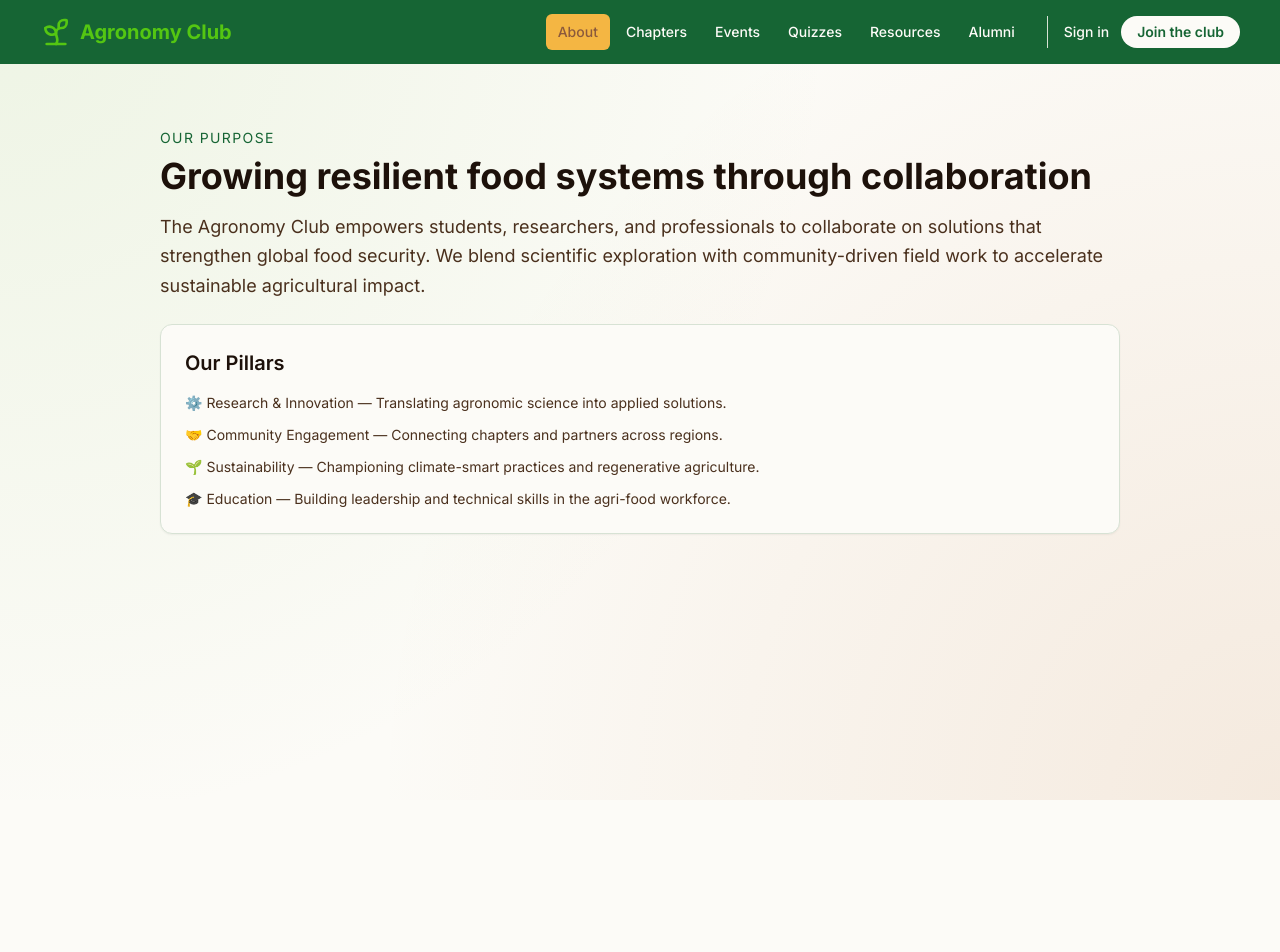
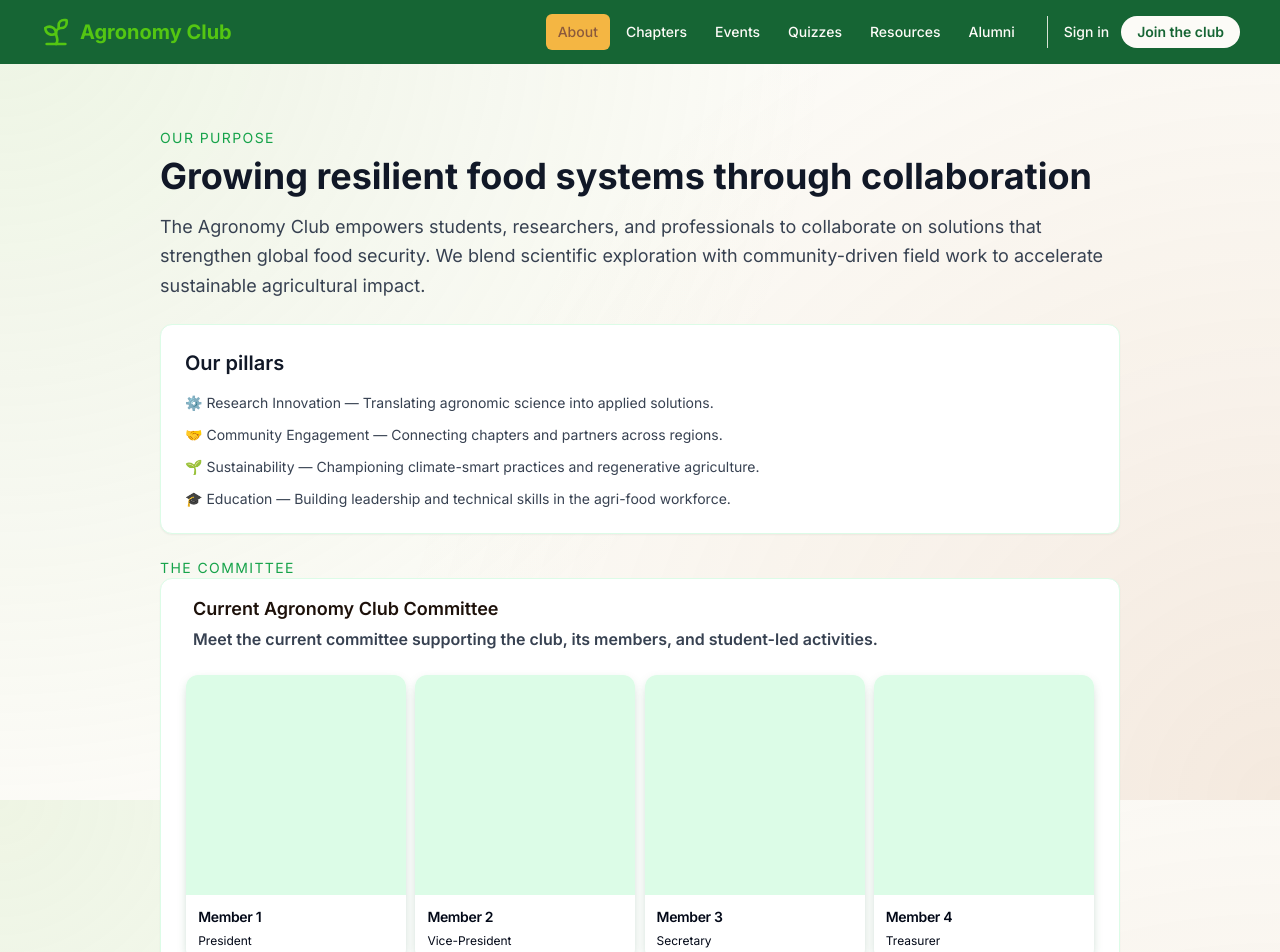
Before and after one commit to codersforcauses/agronomy-club, a Next.js app in the folder client/: page /about in a window 1280 px wide. Shown: the top 952 px of the page. Before the commit the page ends 800 px from the top, so only its background shows below. Built offline with nearby package versions, Linux system fonts and the light colour scheme.

Commit message:
Made the cards larger, added a shadow, renamed the card file

```diff
--- a/client/src/app/about/page.tsx
+++ b/client/src/app/about/page.tsx
@@ -1,21 +1,28 @@
 import type { Metadata } from "next";
 import Link from "next/link";
+
+import { CommitteeMemberCard } from "@/components/ui/committee-member-card";
 
 export const metadata: Metadata = {
   title: "About | Agronomy Club",
   description:
     "Discover the purpose, values, and impact strategy guiding the Agronomy Club.",
 };
-
+const committeeMembers = [
+  { name: "Member 1", position: "President", photo: "" },
+  { name: "Member 2", position: "Vice-President", photo: "" },
+  { name: "Member 3", position: "Secretary", photo: "" },
+  { name: "Member 4", position: "Treasurer", photo: "" },
+];
 export default function AboutPage() {
   return (
     <section className="mx-auto max-w-5xl px-4 py-16 sm:px-6 lg:px-8">
-      <div className="space-y-6">
+      <div className="space-y-6 text-gray-700">
         <div>
-          <p className="text-sm uppercase tracking-widest text-brand-green-dark">
+          <p className="text-sm uppercase tracking-widest text-green-600">
             Our purpose
           </p>
-          <h1 className="mt-2 text-4xl font-bold">
+          <h1 className="mt-2 text-4xl font-bold text-gray-900">
             Growing resilient food systems through collaboration
           </h1>
           <p className="mt-4 text-lg leading-relaxed">
@@ -25,11 +32,11 @@ export default function AboutPage() {
             accelerate sustainable agricultural impact.
           </p>
         </div>
-        <div className="rounded-xl border border-brand-green-light bg-brand-surface p-6 shadow-sm">
-          <h2 className="text-xl font-semibold">Our Pillars</h2>
+        <div className="rounded-xl border border-green-100 bg-white p-6 shadow-sm">
+          <h2 className="text-xl font-semibold text-gray-900">Our pillars</h2>
           <ul className="mt-4 space-y-3 text-sm">
             <li>
-              ⚙️ Research &amp; Innovation — Translating agronomic science into
+              ⚙️ Research Innovation — Translating agronomic science into
               applied solutions.
             </li>
             <li>
@@ -46,6 +53,31 @@ export default function AboutPage() {
             </li>
           </ul>
         </div>
+        <div>
+          <p className="text-sm uppercase tracking-widest text-green-600">
+            The Committee
+          </p>
+          {/*<h2 className = "text-2xl font-bold text-gray-900">The Committee</h2>*/}
+          <div className="rounded-xl border border-green-100 bg-white p-4 shadow-sm">
+            <h2 className="text-brand-700 px-4 text-lg font-semibold">
+              Current Agronomy Club Committee
+            </h2>
+            <p className="text-soil-900 mt-1 px-4 font-semibold">
+              Meet the current committee supporting the club, its members, and
+              student-led activities.
+            </p>
+            <div className="mt-6 flex justify-evenly">
+              {committeeMembers.map((member) => (
+                <CommitteeMemberCard
+                  key={member.name}
+                  name={member.name}
+                  position={member.position}
+                  photo={member.photo}
+                />
+              ))}
+            </div>
+          </div>
+        </div>
       </div>
     </section>
   );
--- /dev/null
+++ b/client/src/components/ui/ResourceListItem.tsx
@@ -0,0 +1,41 @@
+type ResourceListItemProps = {
+  ResourceName: string;
+  ChapterName: string;
+  UploadDate: string;
+  type: "Video Game" | "Article" | "Website" | "Other";
+};
+
+const Icon = {
+  "Video Game": "🎮",
+  Article: "📝",
+  Website: "🌐",
+  Other: "📦",
+};
+
+const ChapterColour = {
+  default: "bg-brand-700",
+};
+
+export function ResourceListItem({
+  ResourceName,
+  ChapterName,
+  UploadDate,
+  type,
+}: ResourceListItemProps) {
+  return (
+    <div className="border-brand-100 flex items-center justify-between border-b py-4">
+      {/* Resource name with icon */}
+      <div className="flex w-1/3 items-center gap-3">
+        <span className="text-soil-900">{Icon[type]}</span>
+        <span className="text-soil-900 font-medium">{ResourceName}</span>
+      </div>
+      {/* Chapter name with coloured bar */}
+      <div className="flex w-1/3 items-center gap-2">
+        <div className={`h-5 w-1 rounded-sm ${ChapterColour.default}`} />
+        <span className="text-soil-700 font-medium">{ChapterName}</span>
+      </div>
+      {/* Upload date */}
+      <span className="text-soil-700 w-1/3 text-right">{UploadDate}</span>
+    </div>
+  );
+}
--- a/client/src/components/ui/CommitteeMemberCard.tsx
+++ b/client/src/components/ui/committee-member-card.tsx
@@ -19,17 +19,20 @@ export function CommitteeMemberCard({
   photo,
 }: CommitteeMemberCardProps) {
   return (
-    <Card className="w-[200px] shrink-0 overflow-hidden rounded-xl border border-[#dcfce7] pt-0 shadow-sm">
-      <div className="relative aspect-square w-full bg-[#dcfce7]">
+    <Card
+      className="w-[220px] shrink-0 overflow-hidden rounded-xl border-0 pt-0"
+      style={{ boxShadow: "0 4px 12px -4px rgba(22, 101, 52, 0.4)" }}
+    >
+      <div className="relative aspect-square w-full bg-green-100">
         {photo && (
           <Image src={photo} alt={name} fill className="object-cover" />
         )}
       </div>
-      <CardHeader className="bg-[#fcfbf7] px-3 py-2">
-        <CardTitle className="text-sm font-semibold text-[#1d110a]">
+      <CardHeader className="bg-surface px-3 py-3">
+        <CardTitle className="text-soil-900 text-sm font-semibold">
           {name}
         </CardTitle>
-        <CardDescription className="text-xs text-[#166534]">
+        <CardDescription className="text-brand-700 text-xs">
           {position}
         </CardDescription>
       </CardHeader>
```
